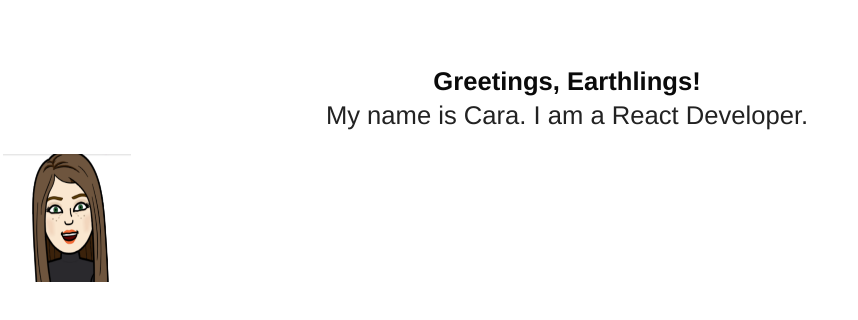
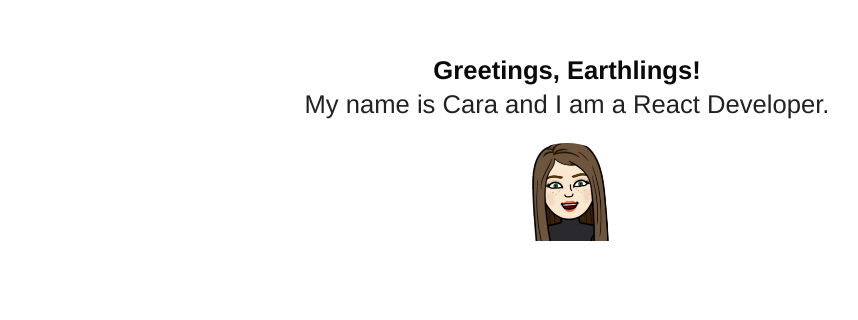
Before and after one commit to cottmar/caraPortfolio, a React (Create React App) app in the folder cara-portfolio2022/: page / in a window 1280 px wide. Shown: the part 226-546 px from the top of the page, without its empty margins (73-931 px from the left). Built offline with nearby package versions, Linux system fonts and the light colour scheme.

Commit message:
avator added and centered to hero.

```diff
--- a/cara-portfolio2022/src/Header/Header.js
+++ b/cara-portfolio2022/src/Header/Header.js
@@ -19,9 +19,13 @@ const Header = () => {
           Greetings, Earthlings!
         </p>
         <p className="subtitle">
-          My name is Cara. I am a React Developer.
+          My name is Cara and I am a React Developer.
         </p>
-        <img src={Cara} className="image is-128x128" alt="avatar of girl with brunette hair and green eyes, smiling"/>
+        <div class="card-image has-text-centered">
+          <figure class="image is-128x128 is-inline-block">
+              <img class="is-rounded" src={Cara} alt="avatar of girl with brunette hair and green eyes, smiling"/>
+          </figure>
+        </div>
       </div>
     </div>
 
```
